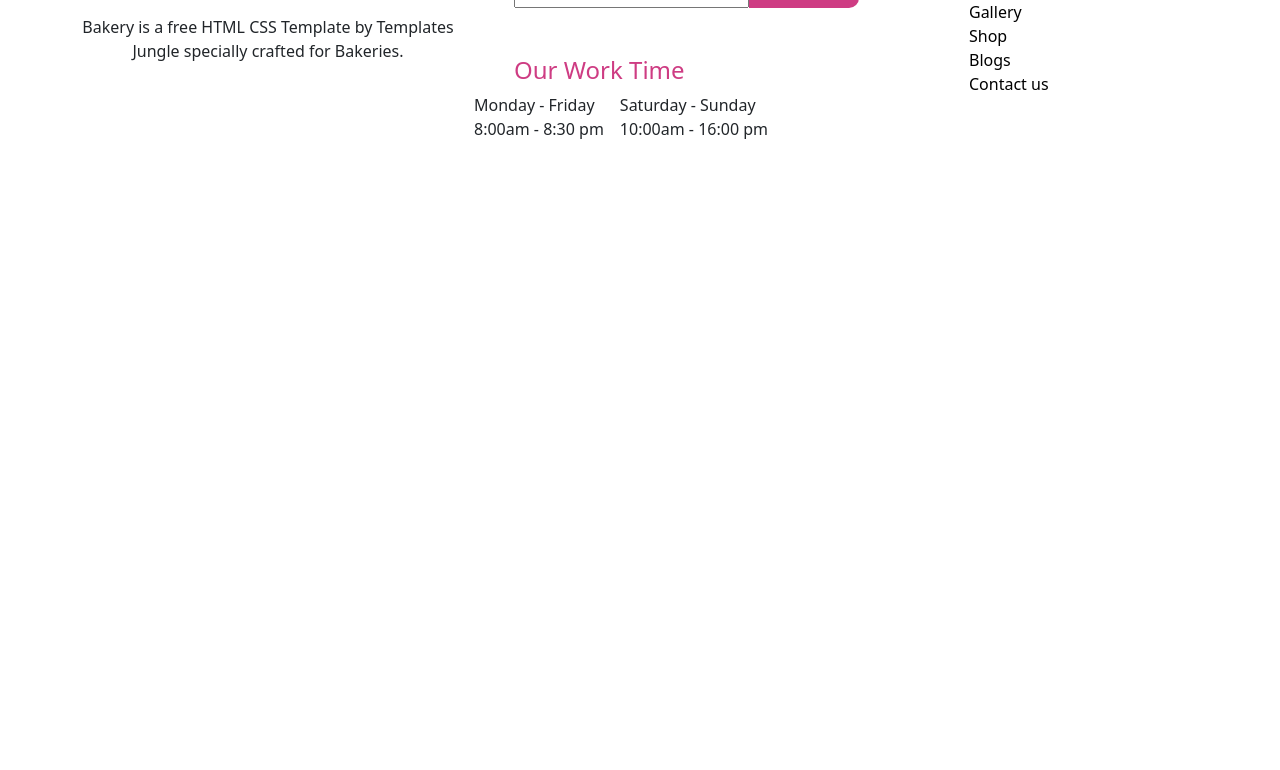
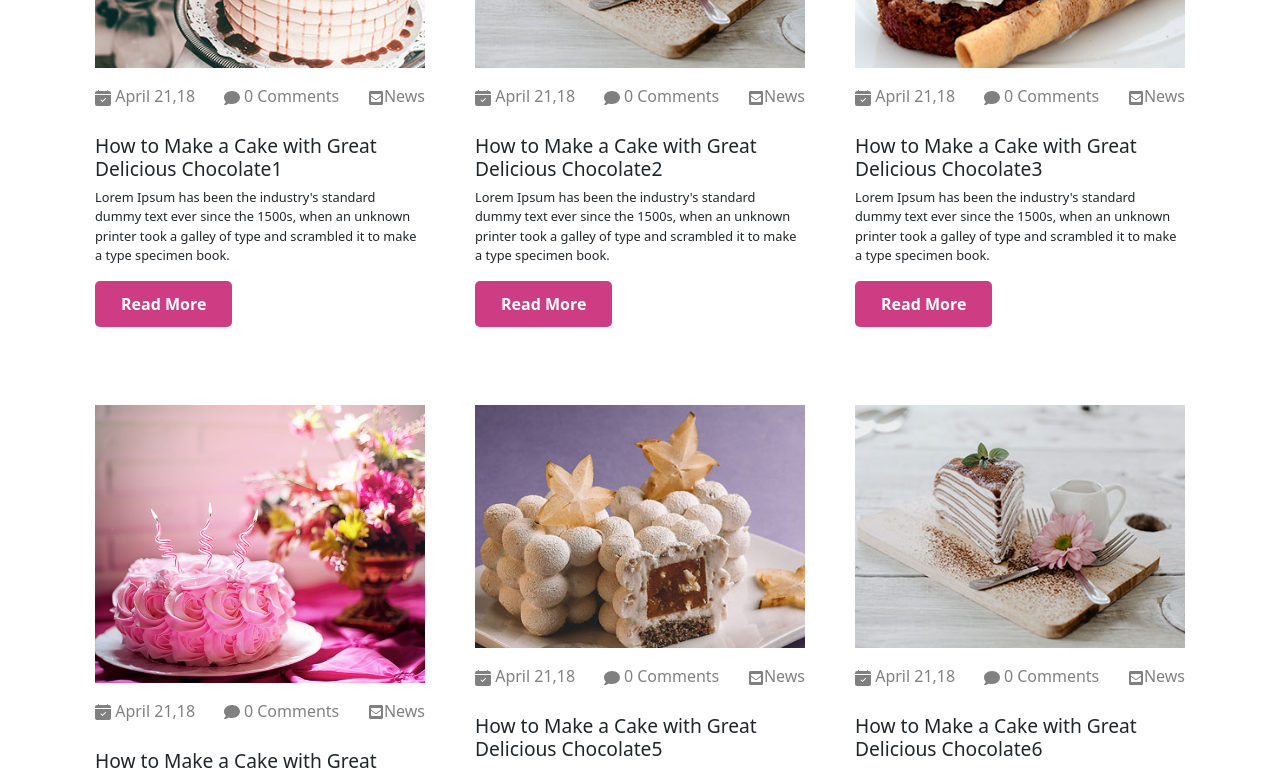
Before and after one commit to Chouhan143/Backery-website, a Next.js app: page /Blog in a window 1280 px wide. Shown: the part 980-1750 px from the top of the page. Before the commit the page ends 1153 px from the top, so only its background shows below. Built offline with nearby package versions, Linux system fonts and the light colour scheme.

Commit message:
blog post

```diff
--- /dev/null
+++ b/components/Blogcart.js
@@ -0,0 +1,80 @@
+import React from 'react'
+import {BsCalendarCheckFill}  from 'react-icons/bs';
+import {FaComment,FaEnvelopeSquare} from 'react-icons/fa';
+
+const Cart =(props)=>{
+    return(
+      <>
+      <style jsx>
+      {`
+
+      .card{
+        border:1px solid transparent !important;
+
+      }
+      .card_title{
+        font-size:1.2rem;
+        padding-top:10px;
+      }
+      .card_title:hover{
+        color:#ce3c83;
+        cursor:pointer;
+      }
+
+      .comment_sec{
+        color:gray;
+        text-align:center;
+      }
+  .btn_read{
+    background-color:#ce3c83;
+    color:white;
+    font-weight:bold;
+    border:1px solid transparent;
+    padding:10px 25px;
+    border-radius:5px;
+  }
+  .btn_read:hover{
+    background-color:gray;
+    color:white;
+    cursor:pointer;
+  }
+  .para_content{
+    font-size:0.8rem;
+  }
+  .container{
+    padding-top:20px;
+  }
+
+      `}
+      </style>
+
+
+        <div className='container'>
+          <div className='row'>
+          <div className='cards'>
+            <div className='card'>
+           <img src={props.image} alt='' className='card_img' />
+              <div className='card_info'>
+                <div className='d-flex justify-content-between my-3 comment_sec'>
+                  <div className=''>
+                <BsCalendarCheckFill className='icons'/> <span>April 21,18</span>
+                </div>
+                <div className=''>
+                <FaComment className='icons'/> <span>0 Comments</span>
+                </div>
+                <div className=''>
+                <FaEnvelopeSquare className='icons'/><span>News</span>
+                </div>
+                </div>
+                <h3 className='card_title'> {props.title}</h3>
+                <p className='para_content'>{props.para}</p>
+                <a href={props.link} target="blank"><button className='btn_read'> Read More</button></a>
+              </div>
+            </div>
+          </div>
+          </div>
+        </div>
+        </>
+    )
+}
+export default Cart;
--- /dev/null
+++ b/components/Sdata.js
@@ -0,0 +1,44 @@
+import Image from "next/image"
+
+const Sdata=[
+    {
+        image:"./blog-cake.jpg",
+        date:"",
+        title:"How to Make a Cake with Great Delicious Chocolate1",
+        para:" Lorem Ipsum has been the industry's standard dummy text ever since the 1500s, when an unknown printer took a galley of type and scrambled it to make a type specimen book. ",
+        link:"https://www.google.co.in/"
+    },
+
+    {
+        image:"./postImg2.jpg",
+    date:"",
+    title:"How to Make a Cake with Great Delicious Chocolate2",
+    para:" Lorem Ipsum has been the industry's standard dummy text ever since the 1500s, when an unknown printer took a galley of type and scrambled it to make a type specimen book. ",
+    link:"https://www.google.co.in/"},
+
+    { image:"./postitem1.jpg",
+    date:"",
+    title:"How to Make a Cake with Great Delicious Chocolate3",
+    para:" Lorem Ipsum has been the industry's standard dummy text ever since the 1500s, when an unknown printer took a galley of type and scrambled it to make a type specimen book. ",
+    link:"https://www.google.co.in/"},
+
+    {image:"./tabimg.jpg",
+    date:"",
+    title:"How to Make a Cake with Great Delicious Chocolate4",
+    para:"Lorem Ipsum has been the industry's standard dummy text ever since the 1500s, when an unknown printer took a galley of type and scrambled it to make a type specimen book. ",
+    link:"https://www.google.co.in/"},
+
+    {image:"./postitem.jpg",
+    date:"",
+    title:"How to Make a Cake with Great Delicious Chocolate5",
+    para:"Lorem Ipsum has been the industry's standard dummy text ever since the 1500s, when an unknown printer took a galley of type and scrambled it to make a type specimen book. ",
+    link:"https://www.google.co.in/"},
+
+    {image:"./postImg2.jpg",
+    date:"",
+    title:"How to Make a Cake with Great Delicious Chocolate6",
+    para:" Lorem Ipsum has been the industry's standard dummy text ever since the 1500s, when an unknown printer took a galley of type and scrambled it to make a type specimen book. ",
+    link:"https://www.google.co.in/"},
+]
+
+export default Sdata;
--- a/package.json
+++ b/package.json
@@ -20,6 +20,7 @@
     "react": "18.2.0",
     "react-bootstrap": "^2.6.0",
     "react-dom": "18.2.0",
+    "react-icons": "^4.6.0",
     "sharp": "^0.31.2"
   }
 }
--- a/pages/Blog.js
+++ b/pages/Blog.js
@@ -1,6 +1,8 @@
 
 import Link from 'next/link'
 import React from 'react'
+import Blogcart from '../components/Blogcart';
+import Sdata from '../components/Sdata';
 
 const Blog = () => {
   return (
@@ -38,6 +40,10 @@ const Blog = () => {
   color:#ef81b6 !important;
 }
 
+.cart_section{
+  border-bottom:1px solid #999592;
+  padding-bottom:60px;
+}
 
 
 `}
@@ -60,31 +66,59 @@ const Blog = () => {
           </div>
         </div>
       </div>
+{/* cart section start here */}
+      <section className='cart_section'>
+        <div className='container'>
+          <div className='row my-5'>
+            <div className='col-md-4'>
+              <Blogcart image={Sdata[0].image}
+                title={Sdata[0].title}
+                para={Sdata[0].para}
+                link={Sdata[0].link} />
+            </div>
 
-      <section className='card_dataSection'>
-        <div className='container'>
-          <div className='row'>
-          <div className='cards'>
-            <div className='card'>
-              <img src='' alt='' className='card_img' />
-              <div className='card_info'>
-                <span></span>
-                <h3 className='card_title'>How to Make a Cake with Great Delicious Chocolate</h3>
-                <p>Lorem ipsum dolor sit amet consectetur adipisicing elit sed do eisusmod tempor incidunt ut elit et.</p>
-                <a href='' target="blank"><button> Read More</button></a>
-              </div>
+            <div className='col-md-4'>
+              <Blogcart image={Sdata[1].image}
+                title={Sdata[1].title}
+                para={Sdata[1].para}
+                link={Sdata[1].link} />
+            </div>
 
+            <div className='col-md-4'>
+              <Blogcart image={Sdata[2].image}
+                title={Sdata[2].title}
+                para={Sdata[2].para}
+                link={Sdata[2].link} />
+            </div>
+            </div>
+            <div className='row my-4 gy-2'>
+            <div className='col-md-4' >
+              <Blogcart image={Sdata[3].image}
+                title={Sdata[3].title}
+                para={Sdata[3].para}
+                link={Sdata[3].link} />
+            </div>
+
+            <div className='col-md-4'>
+              <Blogcart image={Sdata[4].image}
+                title={Sdata[4].title}
+                para={Sdata[4].para}
+                link={Sdata[4].link} />
+            </div>
+
+
+            <div className='col-md-4'>
+              <Blogcart image={Sdata[5].image}
+                title={Sdata[5].title}
+                para={Sdata[5].para}
+                link={Sdata[5].link} />
             </div>
 
           </div>
-          </div>
         </div>
+      </section>
+{/* cart section end */}
 
-
-
-
-
-      </section>
 
 
     </>
--- a/styles/globals.css
+++ b/styles/globals.css
@@ -231,6 +231,7 @@ color:black !important;
   .border_style{
     padding-bottom: 60px;
     border-bottom: 1px solid gray;
+
   }
 
   .target_heading{
```
Also changed, not shown: 1 other file (tests, documents, lock files or other folders).
